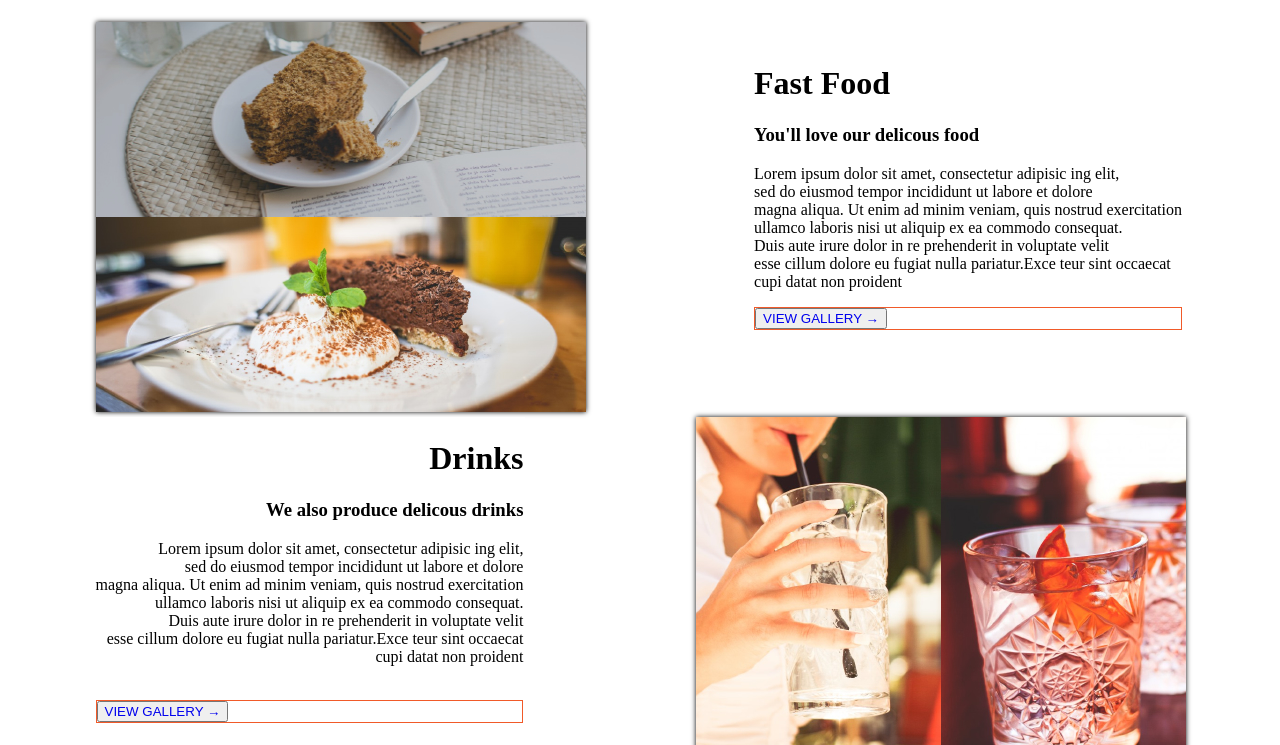
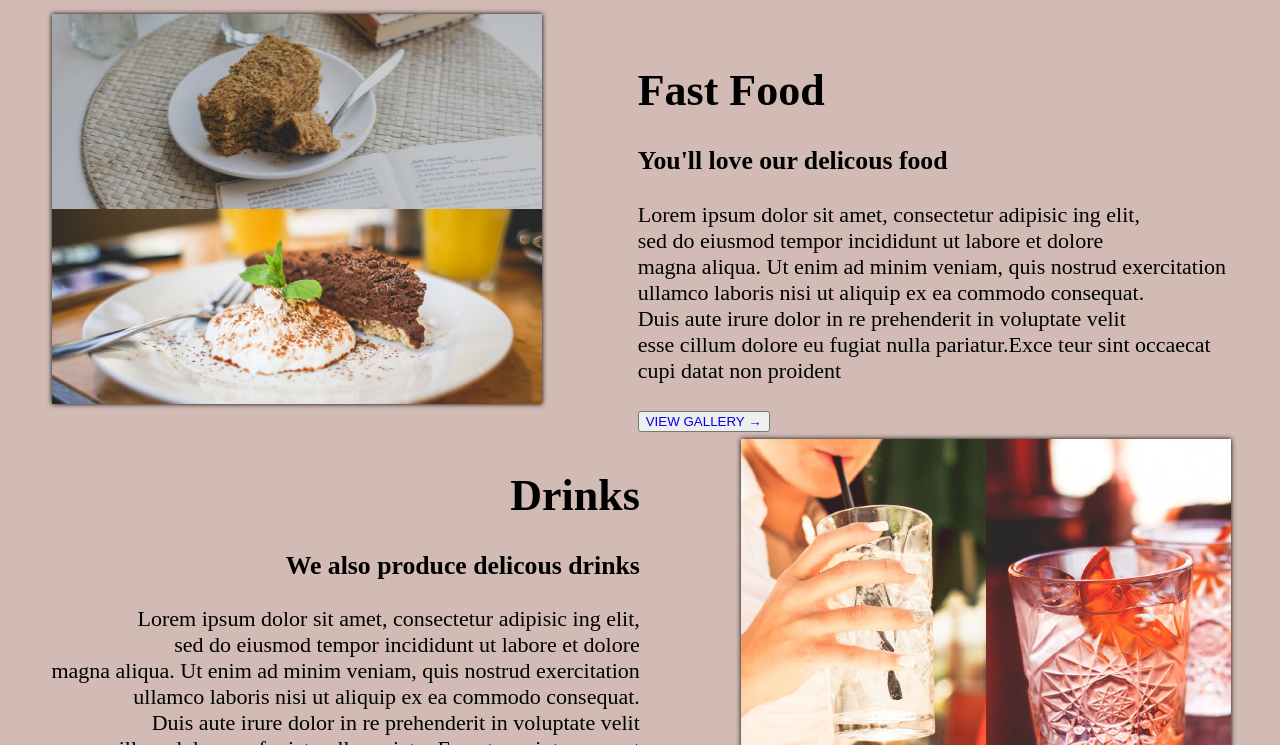
Before and after one commit to dan-mutua/Anitas-Kitchen, a plain HTML site: page index.html in a window 1280 px wide. Shown: the part 651-1396 px from the top of the page. Drawn offline with Linux system fonts and the light colour scheme.

Commit message:
body styling

```diff
--- a/index.html
+++ b/index.html
@@ -8,7 +8,7 @@
 
      </head>
      <body>
-            <div class="menu">
+            <div id="menu">
                 <div class="line1"></div>
                 <div class="line1"></div>
                 <div class="line1"></div>
--- a/style.css
+++ b/style.css
@@ -1,3 +1,11 @@
+body{
+    background-color: #d1bbb4;
+    max-width: 100%;
+    max-height: 100%;
+    margin: 0 auto;
+    font-size: 22px ;
+    margin-bottom: 20px;
+}
 #logo{
     background-image: url("./assets-20210611T050526Z-001/assets/backgrounds/landing.jpg");
     position: contain;
@@ -111,7 +119,7 @@
 }
 
 .fastfoodp{
-    border: 2px solid #ffffff;
+    border: 2px solid #d1bbb4;
     margin-top: 20px;
 }
 
@@ -136,18 +144,11 @@
 }
 
 .drinksww{
-    border: 2px solid #ffffff;
+    border: 2px solid #d1bbb4;
     float: left;
     text-align: right;
 }
 
-
-
-
-.vg2{
-
-    color: #F15A29;
-}
 
 #tabz{
     display: flex;
@@ -333,12 +334,8 @@
     background-color:gray;
     border-left: solid black;
 }
-
-.vg1{
-    display: flex;
-    border: 2px solid #F15A29;
-    border-width: thin;
-    color: #F15A29;
+button{
+    color:#D25108 ;
 }
 
 
@@ -371,3 +368,6 @@ button{
     font-size: 20px;
     display: flex;
 }
+#menu{
+    background-color: #ffffff;
+}
```
